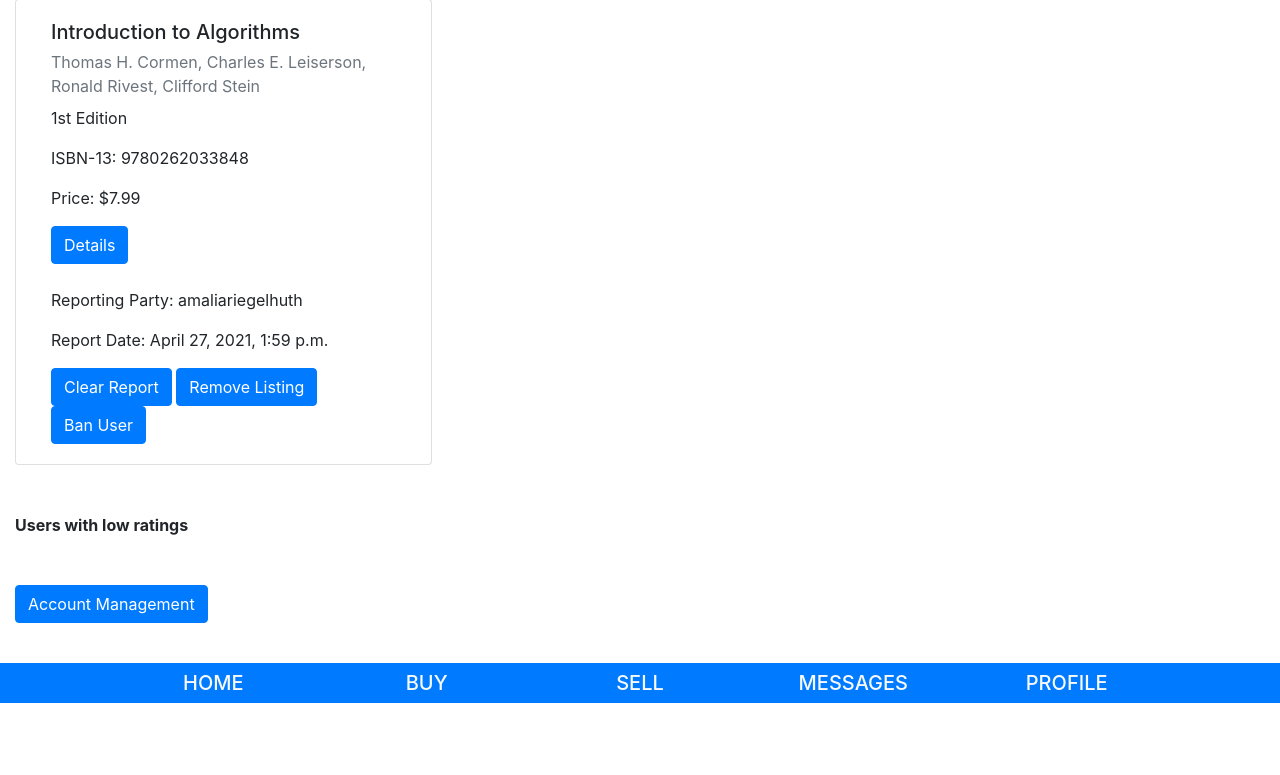
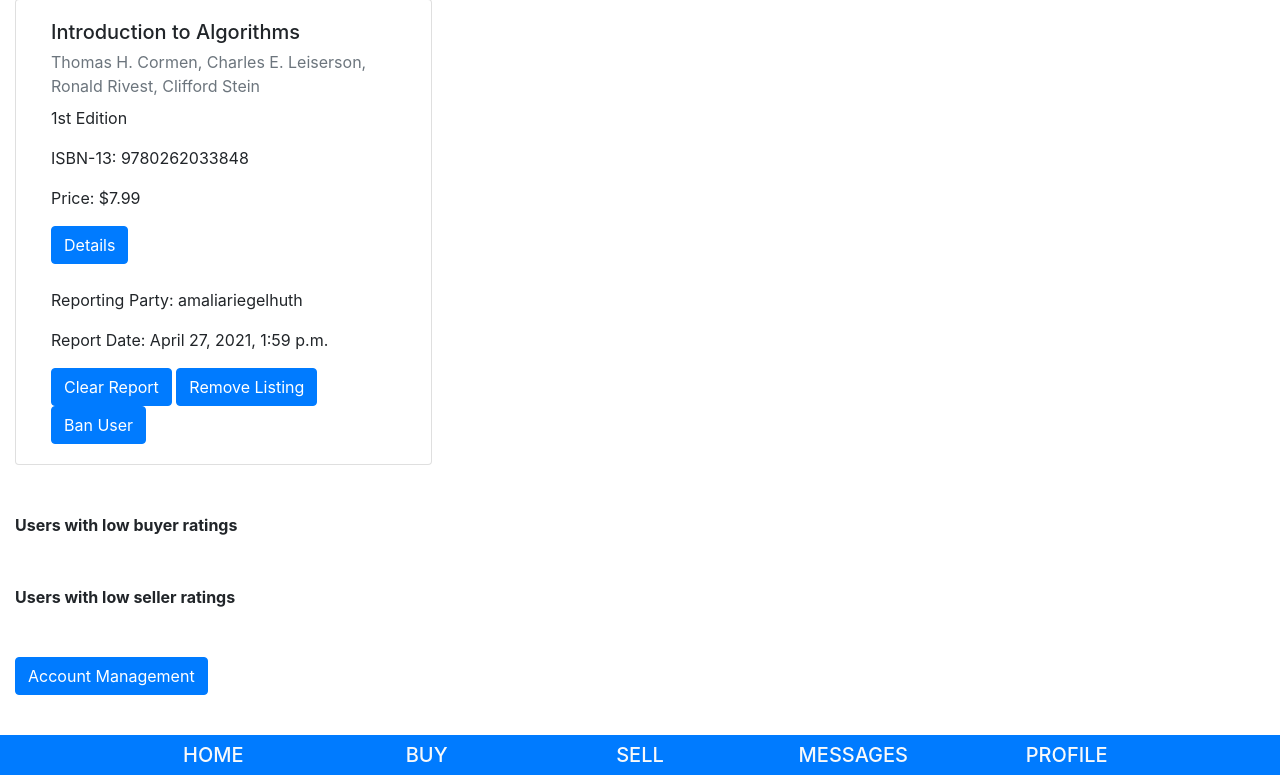
Before and after one commit to ADelCastillo1798/Oasis-Copy, a Django app: page /pages/admin/ in a window 1280 px wide. Shown: the part 755-1530 px from the top of the page. Before the commit the page ends 1458 px from the top, so only its background shows below. Run offline with Django 3.2, Linux system fonts and the light colour scheme; a user stored in the database is signed in; data comes from the database, SQL or seed files in the repository; some libraries are stand-ins or nearby versions.

Commit message:
rating models

```diff
--- a/oasis/pages/choices.py
+++ b/oasis/pages/choices.py
@@ -10,3 +10,11 @@ BOOL = (
         ('1', 'No'),
         ('2', 'Yes')
     )
+
+RATINGS = (
+        ('1', 1),
+        ('2', 2),
+        ('3', 3),
+        ('4', 4),
+        ('5', 5)
+    )
--- a/oasis/pages/models.py
+++ b/oasis/pages/models.py
@@ -5,6 +5,8 @@ from django.urls import reverse
 from pages.choices import *
 from django.contrib.auth.models import User
 from django.conf import settings
+from django.db.models.signals import post_save
+from django.dispatch import receiver
 
 User = settings.AUTH_USER_MODEL
 
@@ -115,3 +117,23 @@ class ReportListing(models.Model):
 
 class NumSearch(models.Model):
     count = models.IntegerField(default=0)
+
+class Profile(models.Model):
+    user = models.OneToOneField(User, on_delete=models.CASCADE)
+    buyer_rating = models.IntegerField(
+        choices = RATINGS,
+        default = 5,
+    )
+    seller_rating = models.IntegerField(
+        choices = RATINGS,
+        default = 5,
+    )
+
+@receiver(post_save, sender=User)
+def create_user_profile(sender, instance, created, **kwargs):
+    if created:
+        Profile.objects.create(user=instance)
+
+@receiver(post_save, sender=User)
+def save_user_profile(sender, instance, **kwargs):
+    instance.profile.save()
--- a/oasis/pages/templates/admin_view.html
+++ b/oasis/pages/templates/admin_view.html
@@ -38,7 +38,7 @@
 				<p class="card-text">Report Date: {{object.report.date_reported}}</p>
 				<a href="{% url 'clearlisting' object.id %}" class="btn btn-primary">Clear Report</a>
 				<a href="{% url 'removelisting' object.id %}" class="btn btn-primary">Remove Listing</a>
-				<a href="{% url 'ban_user' object.user.id object.user.id %}" class="btn btn-primary">Ban User</a>
+				<a href="{% url 'ban_user' object.user.id %}" class="btn btn-primary">Ban User</a>
 			</div>
 		</div>
 
@@ -60,9 +60,22 @@
 	{% endfor %}
 	<br/>
 	<br/>
-	<strong>Users with low ratings</strong>
+	<strong>Users with low buyer ratings</strong>
 	<br/>
-
+	{% for users in low_buyer %}
+		{{users.user}}
+		{{users.buyer_rating}}
+		<br/>
+	{% endfor %}
+	<br/>
+	<br/>
+	<strong>Users with low seller ratings</strong>
+	<br/>
+	{% for users in low_seller %}
+		{{users.user}}
+		{{users.seller_rating}}
+		<br/>
+	{% endfor %}
 	<br/>
 	<br/>
 	<a class="btn btn-primary" href="{% url 'admin:index' %}">Account Management</a>
--- a/oasis/pages/templates/profile.html
+++ b/oasis/pages/templates/profile.html
@@ -54,10 +54,15 @@
 		<p>You have no suggestions at the moment. Check back later for more.</p>
 	{% endif %}
 
+	<br/>
 	<strong>Buyer Rating:</strong>
+	<br/>
+	{{user.profile.buyer_rating}}
 	<br/>
 	<br/>
 	<strong>Seller Rating:</strong>
+	<br/>
+	{{user.profile.seller_rating}}
 	<br/>
 	<br/>
 	{% if cart %}
--- a/oasis/pages/urls.py
+++ b/oasis/pages/urls.py
@@ -26,6 +26,6 @@ urlpatterns = [
     path('clearListing/<uuid:oid>/', views.clearlisting, name='clearlisting'),
     path('removeListing/<uuid:oid>/', views.removelisting, name='removelisting'),
     path('logout/', views.logout_user, name='logout'),
-    path('ban_user/<int:oid>/<int:lid>/', views.ban_user, name='ban_user'),
+    path('ban_user/<int:oid>/', views.ban_user, name='ban_user'),
 
 ]
--- a/oasis/pages/views.py
+++ b/oasis/pages/views.py
@@ -1,6 +1,6 @@
 from django.shortcuts import render, redirect
 
-from pages.models import Book, Listing, Conversation, Message, User, ReportListing, NumSearch
+from pages.models import Book, Listing, Conversation, Message, User, ReportListing, NumSearch, Profile
 
 from django.views import generic
 from django.contrib.auth import login, authenticate, logout
@@ -185,6 +185,10 @@ def profile(request):
         my_books = listings.filter(user = request.user)
     else:
         return redirect('/pages/login/')
+    # for i in User.objects.all().filter(username='penguin'):
+        # i.profile.buyer_rating = 2
+        # i.profile.seller_rating = 3
+        # i.save()
     vars = {
         'num_books':num_books,
 		'num_listings':num_listings,
@@ -192,7 +196,7 @@ def profile(request):
 		'listings':listings,
 		'cart':cart,
 		'left':item,
-        'my_books':my_books
+        'my_books':my_books,
     }
     return render(request, 'profile.html', context=vars)
 
@@ -202,13 +206,20 @@ def admin(request):
     listings = Listing.objects.all()
     item = []
     item = listings.exclude(report = None)
+    low_buyer = Profile.objects.all().exclude(buyer_rating = 5)
+    low_buyer = low_buyer.exclude(buyer_rating = 4)
+    low_buyer = low_buyer.exclude(buyer_rating = 3)
+    low_seller = Profile.objects.all().exclude(seller_rating = 5)
+    low_seller = low_seller.exclude(seller_rating = 4)
+    low_seller = low_seller.exclude(seller_rating = 3)
     vars = {
         'num_books':num_books,
 		'num_listings':num_listings,
 		'num_users':User.objects.all().count(),
-		#'report':ReportListing.objects.all()
         'report':item,
         'searches':NumSearch.objects.all(),
+        'low_buyer':low_buyer,
+        'low_seller':low_seller,
     }
     return render(request, 'admin_view.html', context=vars)
 
@@ -244,8 +255,8 @@ def logout_user(request):
     logout(request)
     return redirect('/pages/')
 
-def ban_user(request, oid, lid):
-    item = Listing.objects.all().filter(user=lid)
+def ban_user(request, oid):
+    item = Listing.objects.all().filter(user=oid)
     for i in item:
         book = i.book
         i.delete()
```
Also changed, not shown: oasis/pages/migrations/0003_profile.py (added).
